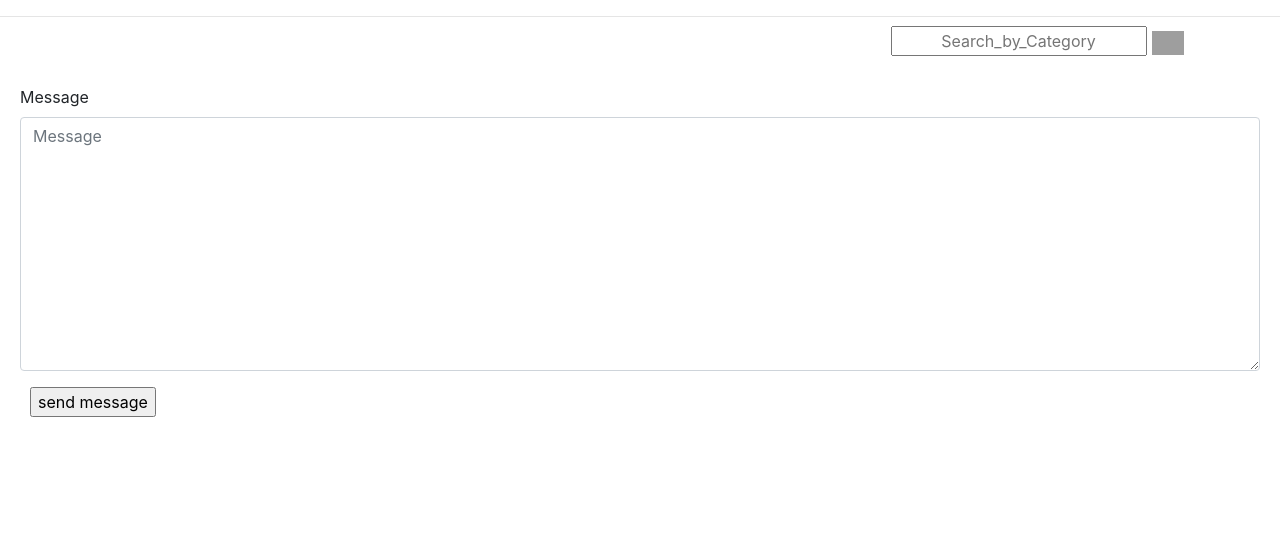
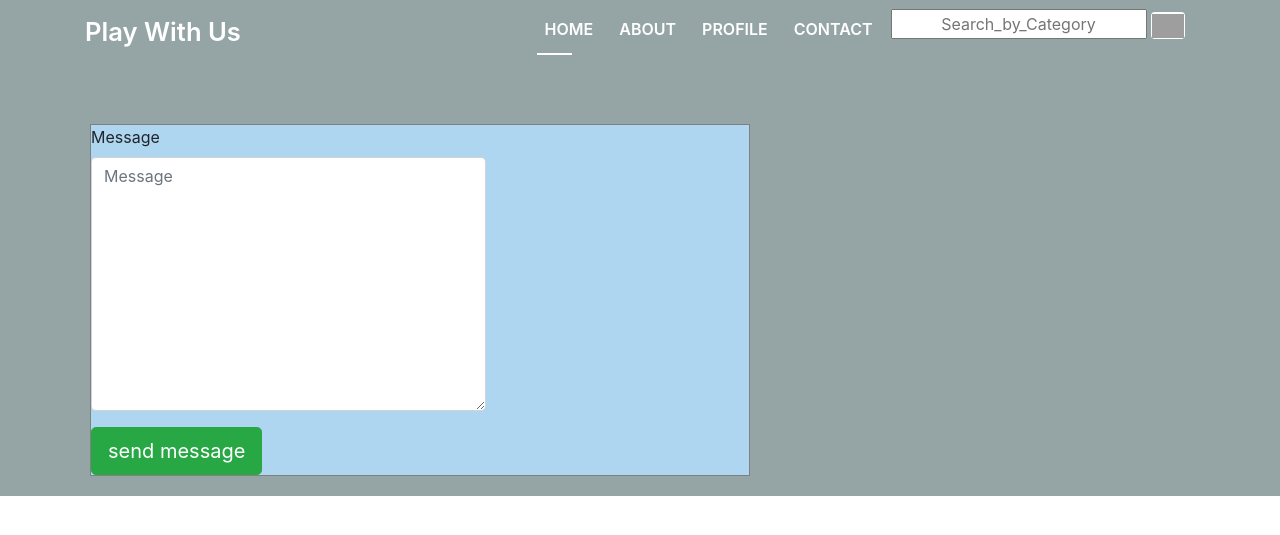
Before and after one commit to YvonneGi/weplay, a Django app: template play/templates/chat.html in a window 1280 px wide. Shown: the top 535 px of the page. Run offline with Django 3.2, Linux system fonts and the light colour scheme; the template is opened without the code that fills it: values that come from a table or form of the project are taken from there, others are empty; some libraries are stand-ins or nearby versions; grey boxes are pictures that could not be loaded.

Commit message:
add changes

```diff
--- a/play/templates/chat.html
+++ b/play/templates/chat.html
@@ -1,6 +1,8 @@
 {% extends 'base.html' %}
+{% block content %}
 {% load bootstrap4 %}
-{% load staticfiles %}
+{% load static%}
+
 <!DOCTYPE html>
 <html>
 
@@ -8,27 +10,36 @@
   <meta charset="UTF-8">
   <meta name="viewport" content="width=device-width, initial-scale=1.0">
   <meta http-equiv="X-UA-Compatible" content="ie=edge">
+  <link rel="stylesheet" href="{% static 'css/style.css' %}">
   <link href="https://fonts.googleapis.com/css?family=Do+Hyeon" rel="stylesheet">
   <link href="https://fonts.googleapis.com/css?family=Acme" rel="stylesheet">
+  <script src="https://ajax.googleapis.com/ajax/libs/jquery/3.4.1/jquery.min.js"></script>
+  <script src="https://cdnjs.cloudflare.com/ajax/libs/popper.js/1.14.7/umd/popper.min.js"></script>
+  <script src="https://maxcdn.bootstrapcdn.com/bootstrap/4.3.1/js/bootstrap.min.js"></script>
   <title>Chat</title>
   {% block styles %} {% bootstrap_css %} {% endblock %}
 
 </head>
+
 <style>
-  body {
-    background: transparent;
-  }
-</style>
+    body{
+      background-color: #95A5A6;
+
+    }
+    .mt-2{
+      border:1px solid gray  ;
+      width: 60%;
+      height: 50%;
+      background-color: #AED6F1  ;
+    }
+  </style>
 
 
-<body>
-  {% include "navbar.html" %}
+  <body>
 
-  {% block content %}
-  <hr>
-  <div class="container-fluid">
-    <div class="row">
-      <div class="card-body">
+  <div class="container"> <br> <br> <br>
+      <div class="row justify-content-center h-100">
+      <div class="card-body" >
         <div class="card-footer-section">
           </br>
           <div id="card{{team.id}}" class="mt-2">
@@ -40,22 +51,24 @@
                 {% if user.profile_pic %}
                 <img src="{{user.profile_pic.url}}" alt="" width="200" height="200">
                 {% else %}
-                <img
+                <a href=""><img
                   src="https://i0.wp.com/www.winhelponline.com/blog/wp-content/uploads/2017/12/user.png?fit=256%2C256&quality=100&ssl=1"
-                  alt="" width="200" height="200">
+                  alt="" width="20" height="20"><strong>{{chat.username.username}}</strong></a>
                 {% endif %}
               </div>
-              <strong>{{chat.username.username}}</strong>
+
               {{chat.message}}
             </p>
 
             {%endfor%}
 
-            <form action="{%url 'chat' team_id%}" method="post" enctype="multipart/form-data">
+            <form action="{%url 'chat' team_id%}" method="post" enctype="multipart/form-data" style="border-radius: 20%;width:60%;height:50%">
               {%csrf_token%}
               {% bootstrap_form form layout='inline' %}
-              <input type="submit" name="idteam" style="position:relative;left:10px" value="send message">
+             <input type="submit" name="idteam"  value="send message" placeholder="Type your message..." class="btn btn-success btn-lg">
+
             </form>
+
           </div>
 
         </div>
@@ -63,13 +76,13 @@
 
     </div>
   </div>
-  <script src="https://ajax.googleapis.com/ajax/libs/jquery/3.2.1/jquery.min.js"></script> {% bootstrap_javascript %}
-  {% endblock %}
-
+  {% bootstrap_javascript %}
+  <script src="https://ajax.googleapis.com/ajax/libs/jquery/3.2.1/jquery.min.js"></script>
 
   {% block scripts %} {{block.super}}
   <script type="text/javascript" src="{%static 'js/chat.js'%}"></script>
   {% endblock %}
-</body>
+  </body>
+  {% endblock %}
 
 </html>
```
Also changed, not shown: play/static/css/style.css (added), play/static/css/style.html (deleted).
